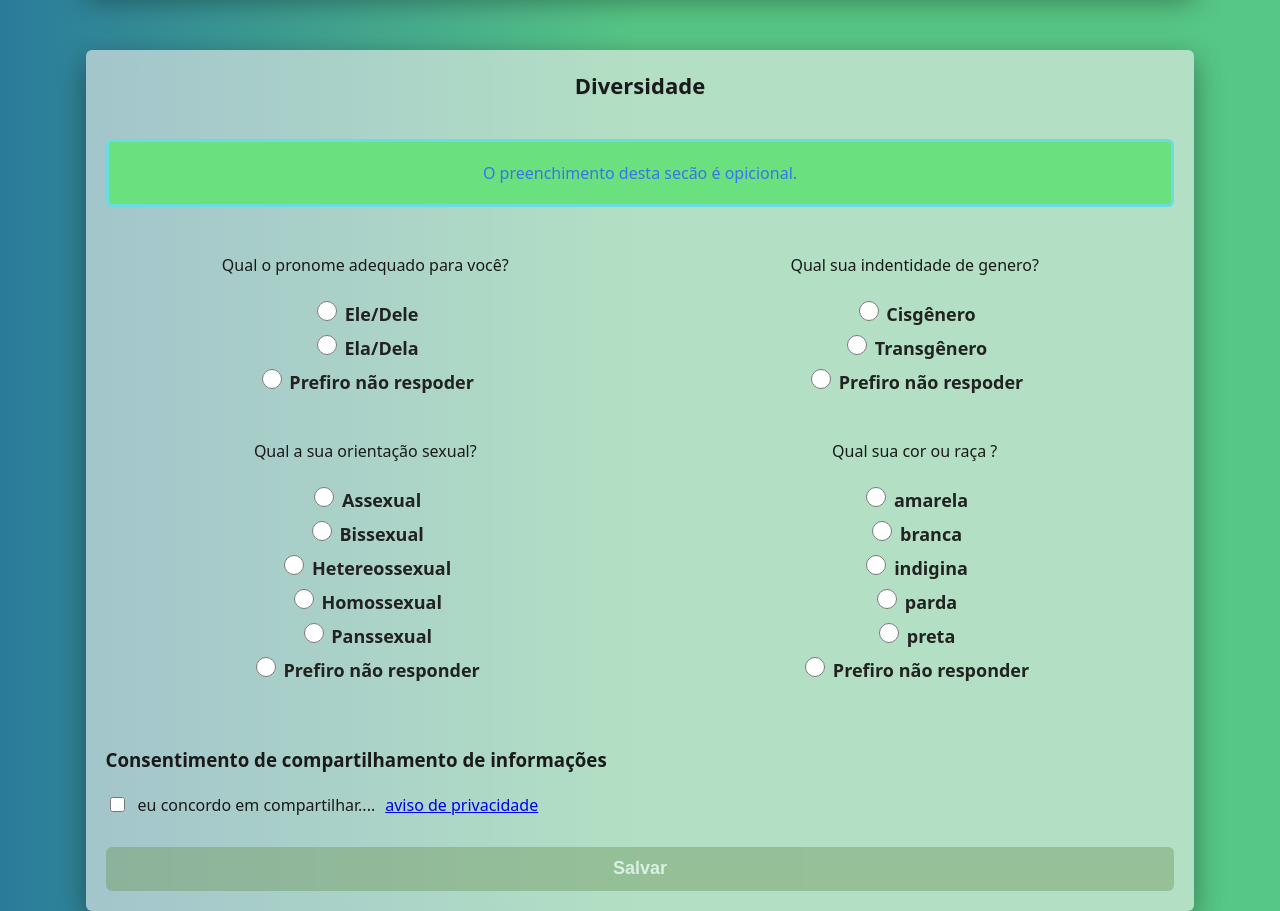
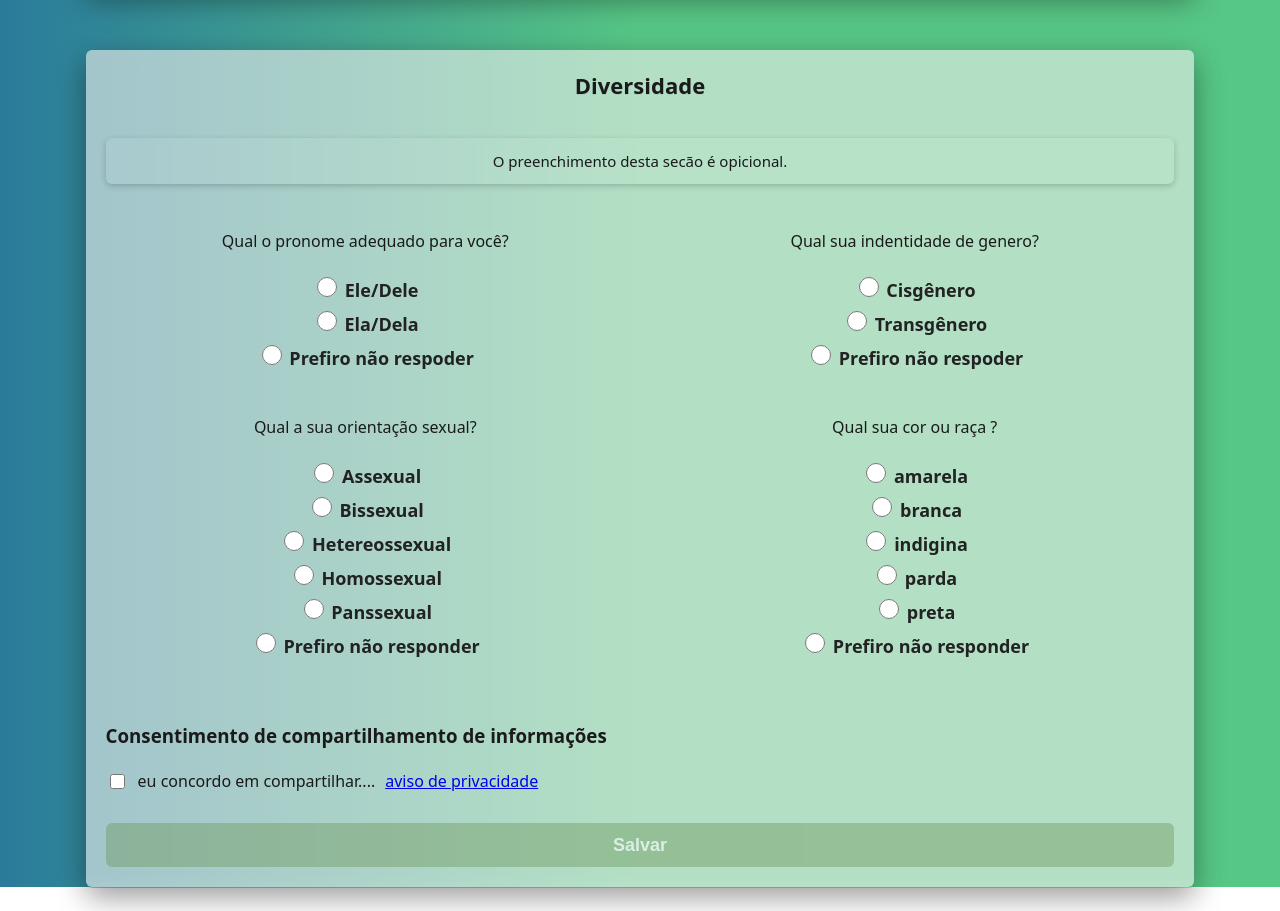
Before and after one commit to kashgarOF/Sistema-de-Login-e-Cadastro, a plain HTML site: page curriculo.html in a window 1280 px wide. Shown: the part 2980-3891 px from the top of the page. After the commit the page ends 3867 px from the top, so only its background shows below. Drawn offline with Linux system fonts and the light colour scheme.

Commit message:
paragrafo

```diff
--- a/css/pages/curriculo.css
+++ b/css/pages/curriculo.css
@@ -122,13 +122,15 @@
 }
 
 .paragrafo {
-  background-color: #6be07f;
-  color: rgb(55, 117, 233);
+  background: rgba(255,255,255,0.05);
+  border: 1px solid var(--border);
+  border-radius: var(--radius);
+  padding: 12px 16px;
+  box-shadow: 0 2px 6px #0003;
+  line-height: 1.5;
   text-align: center;
-  width: 100%;
-  border: 3px solid #6bdce0;
-  border-radius: 6px;
-  padding: 20px;
+  font-weight: 500;
+  font-size: 15px;
 }
 
 #radio-diversidade {
```
